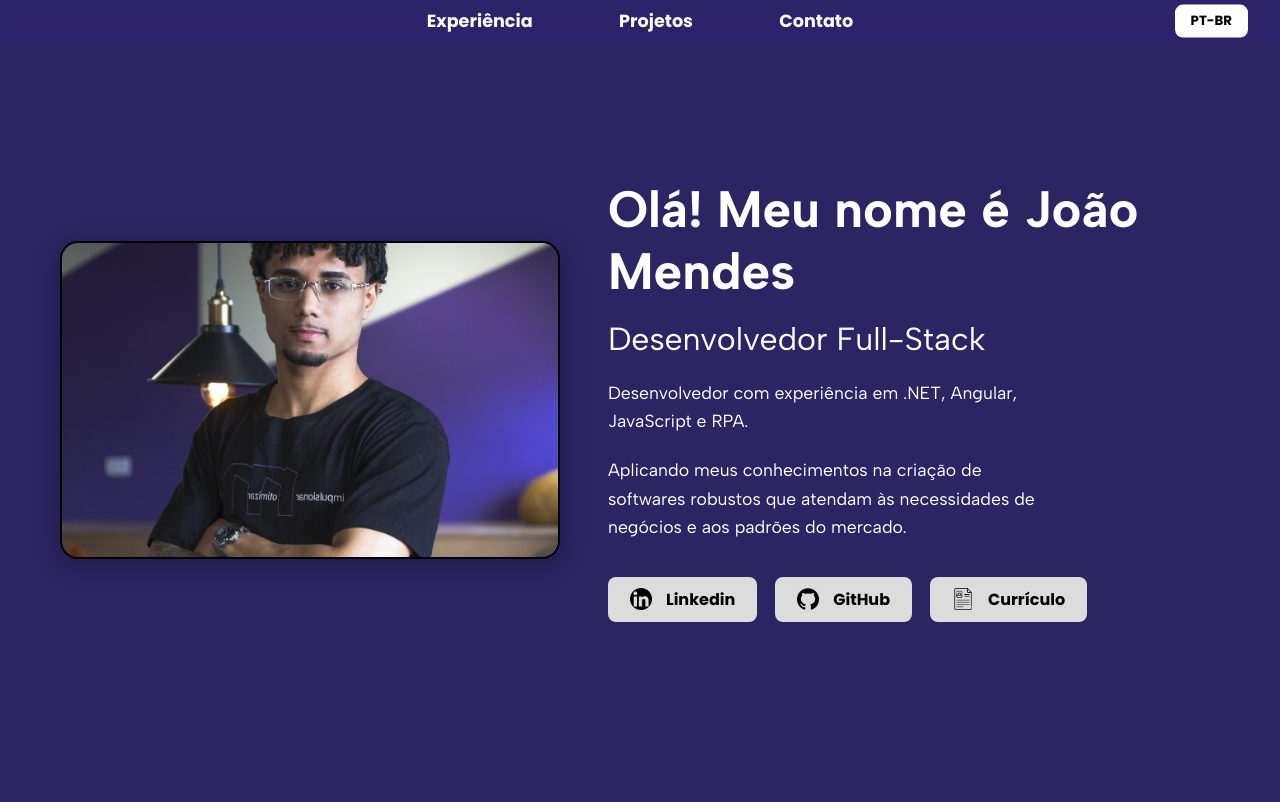
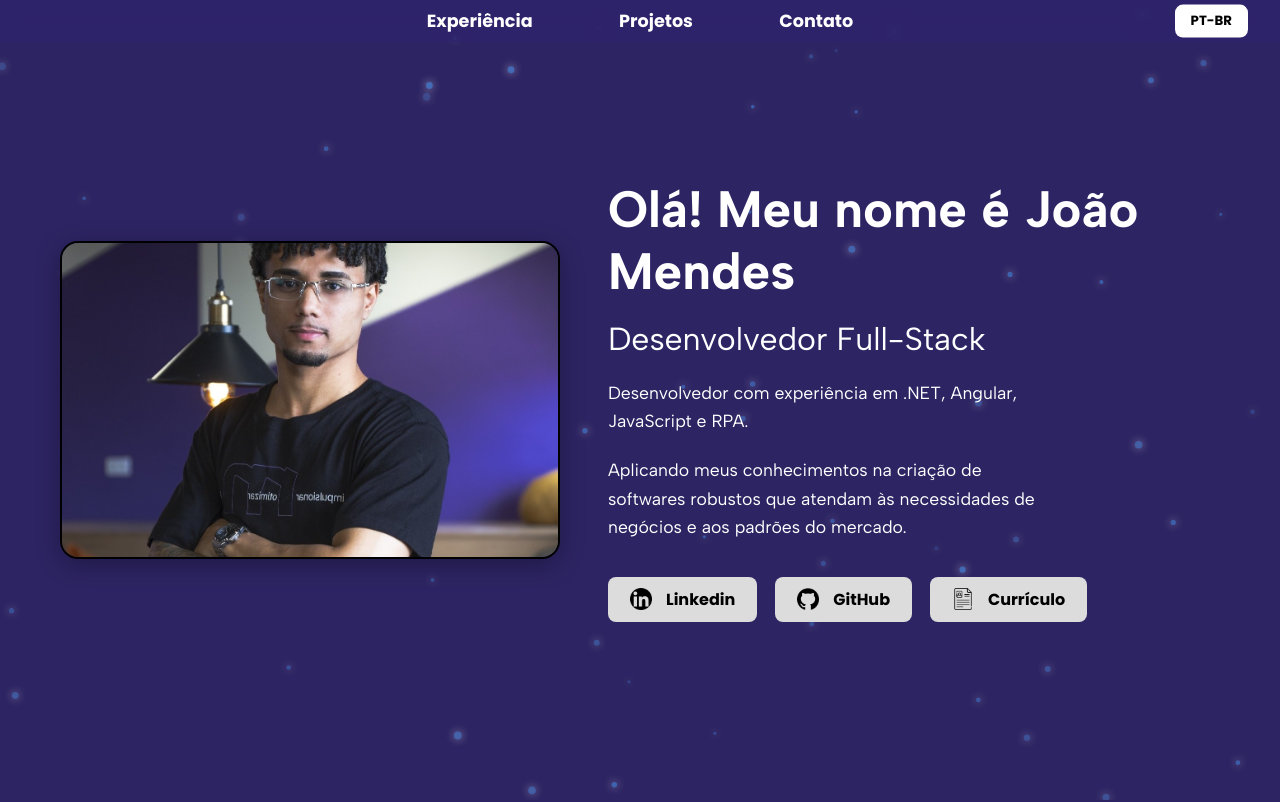
Before and after one commit to joaomendes27/portfolio, an Angular app: page / in a window 1280 px wide. Shown: the top 802 px of the page. Built offline with nearby package versions, Linux system fonts and the light colour scheme.

Commit message:
feat: adicionando particulas

```diff
--- a/package.json
+++ b/package.json
@@ -27,10 +27,8 @@
     "@angular/platform-browser": "^20.1.0",
     "@angular/router": "^20.1.0",
     "aos": "^2.3.4",
-    "particles.js": "^2.0.0",
     "rxjs": "~7.8.0",
-    "tslib": "^2.3.0",
-    "tsparticles": "^3.9.1"
+    "tslib": "^2.3.0"
   },
   "devDependencies": {
     "@angular/build": "^20.1.3",
--- a/src/app/components/home/home.html
+++ b/src/app/components/home/home.html
@@ -1,3 +1,5 @@
+<div class="home-bg-wrapper">
+  <canvas id="home-particles-canvas"></canvas>
   <div class="home-container">
     <div class="photo-area">
       <img src="/assets/perfil.jpg" alt="Foto de João Mendes" />
@@ -31,3 +33,4 @@
       </div>
     </div>
   </div>
+</div>
--- a/src/app/components/home/home.scss
+++ b/src/app/components/home/home.scss
@@ -6,10 +6,30 @@
   box-sizing: border-box;
 }
 
-.home-container {
+.home-bg-wrapper {
+  position: relative;
   width: 100%;
   min-height: 100vh;
-  background: $color-bg-main;
+  overflow: hidden;
+  background: $color-bg-main; // <-- coloque o fundo aqui!
+}
+
+#home-particles-canvas {
+  position: absolute;
+  top: 0;
+  left: 0;
+  width: 100%;
+  height: 100%;
+  z-index: 0;
+  pointer-events: none;
+}
+.home-container {
+  position: relative;
+  z-index: 1;
+  width: 100%;
+  min-height: 100vh;
+  // REMOVA ou comente esta linha:
+  // background: $color-bg-main;
   color: #fff;
   display: flex;
   flex-direction: row;
--- a/src/app/components/home/home.ts
+++ b/src/app/components/home/home.ts
@@ -1,14 +1,24 @@
-import { Component } from '@angular/core';
+import { Component, AfterViewInit } from '@angular/core';
 import { Experience } from '../experience/experience';
 import { TEXTS } from '../../texts/texts';
 import { LanguageService } from '../../services/languageService';
+
+interface Particle {
+  x: number;
+  y: number;
+  vx: number;
+  vy: number;
+  radius: number;
+  alpha: number;
+}
+
 @Component({
   selector: 'app-home',
   imports: [Experience],
   templateUrl: './home.html',
   styleUrls: ['./home.scss'],
 })
-export class Home {
+export class Home implements AfterViewInit {
   lang: 'pt' | 'en' = 'pt';
   texts = TEXTS;
 
@@ -17,4 +27,79 @@ export class Home {
       this.lang = lang;
     });
   }
+
+  ngAfterViewInit() {
+    this.initParticles();
+  }
+
+  private initParticles(): void {
+    const canvas = document.getElementById(
+      'home-particles-canvas'
+    ) as HTMLCanvasElement | null;
+    if (!canvas) return;
+    const ctx = canvas.getContext('2d');
+    if (!ctx) return;
+
+    const resizeCanvas = () => {
+      const wrapper = canvas.parentElement as HTMLElement;
+      if (wrapper) {
+        canvas.width = wrapper.clientWidth;
+        canvas.height = wrapper.clientHeight;
+      }
+    };
+
+    resizeCanvas();
+    window.addEventListener('resize', resizeCanvas);
+
+    const PARTICLE_COUNT = 60;
+    let width = canvas.width;
+    let height = canvas.height;
+
+    const particles: Particle[] = Array.from(
+      { length: PARTICLE_COUNT },
+      () => ({
+        x: Math.random() * width,
+        y: Math.random() * height,
+        vx: (Math.random() - 0.5) * 0.7,
+        vy: (Math.random() - 0.5) * 0.7,
+        radius: 1.5 + Math.random() * 2.5,
+        alpha: 0.2 + Math.random() * 0.4,
+      })
+    );
+
+    const animate = () => {
+      width = canvas.width;
+      height = canvas.height;
+      ctx.clearRect(0, 0, width, height);
+
+      for (const p of particles) {
+        this.drawParticle(ctx, p);
+        this.updateParticle(p, width, height);
+      }
+
+      requestAnimationFrame(animate);
+    };
+
+    animate();
+  }
+
+  private drawParticle(ctx: CanvasRenderingContext2D, p: Particle): void {
+    ctx.save();
+    ctx.globalAlpha = p.alpha;
+    ctx.beginPath();
+    ctx.arc(p.x, p.y, p.radius, 0, Math.PI * 2);
+    ctx.fillStyle = '#3f88e1ff';
+    ctx.shadowColor = '#fff';
+    ctx.shadowBlur = 8;
+    ctx.fill();
+    ctx.restore();
+  }
+
+  private updateParticle(p: Particle, width: number, height: number): void {
+    p.x += p.vx;
+    p.y += p.vy;
+
+    if (p.x < 0 || p.x > width) p.vx *= -1;
+    if (p.y < 0 || p.y > height) p.vy *= -1;
+  }
 }
```
Also changed, not shown: 1 other file (tests, documents, lock files or other folders). Lines whose indentation alone changed are shown as unchanged.
